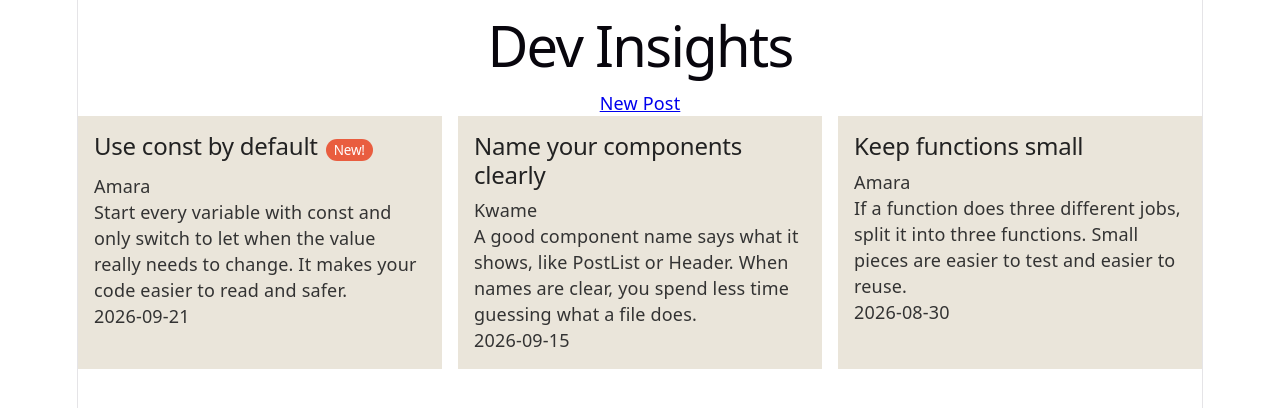
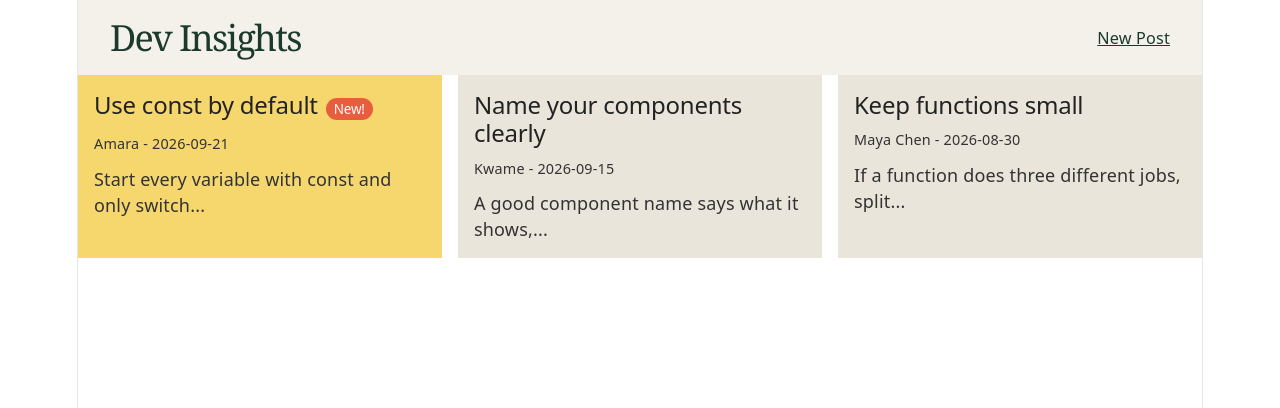
Before and after one commit to iclaudiaadeline/mini-blog, a React (Vite) app: page / in a window 1280 px wide. Shown: the top 408 px of the page. Built offline with nearby package versions, Linux system fonts and the light colour scheme.

Commit message:
feat: enhance Header and Post components with styling updates and improve Post metadata display

```diff
--- a/src/components/Header.tsx
+++ b/src/components/Header.tsx
@@ -2,7 +2,7 @@ import withLogger from '../hoc/withLogger';
 
 function Header() {
   return (
-    <header>
+    <header className="site-header">
       <h1>{'Dev Insights'}</h1>
       <nav>
         <a href="#">{'New Post'}</a>
--- a/src/components/Post.tsx
+++ b/src/components/Post.tsx
@@ -7,12 +7,16 @@ interface PostProps {
 }
 function Post({ post }: PostProps) {
     const isNew = Date.now() - new Date(post.date).getTime() < 24 * 60 * 60 * 1000;
+    const preview = post.content.split(' ').slice(0, 8).join(' ') + '...';
     return (
-      <article className="post-card">
+      <article
+      className="post-card"
+      style={{ backgroundColor: post.author === 'Amara' ? '#f5d76e' : undefined
+
+      }}>
         <h2>{post.title}{isNew && <span className="new-badge">New!</span>}</h2>
-        <p>{post.author}</p>
-        <p>{post.content}</p>
-        <p>{post.date}</p>
+        <p className="post-meta">{post.author} - {post.date}</p>
+        <p>{preview}</p>
       </article>
     );
 }
--- a/src/components/PostList.tsx
+++ b/src/components/PostList.tsx
@@ -20,7 +20,7 @@ const posts: PostType[] = [
   {
     id: 3,
     title: 'Keep functions small',
-    author: 'Amara',
+    author: 'Maya Chen',
     content: 'If a function does three different jobs, split it into three functions. Small pieces are easier to test and easier to reuse.',
     date: '2026-08-30',
   },
--- a/src/styles/posts.css
+++ b/src/styles/posts.css
@@ -29,3 +29,29 @@
   max-width: 1200px;
   margin: 0 auto;
 }
+
+.post-meta {
+  font-size: 0.8rem;
+  color: #555;
+  margin: 0 0 8px;
+}
+
+.site-header {
+  display: flex;
+  justify-content: space-between;
+  align-items: center;
+  background-color: #f4f1ea;
+  padding: 24px 32px;
+}
+
+.site-header h1 {
+  font-family: Georgia, serif;
+  color: #1b3a2b;
+  font-size: 2rem;
+  margin: 0;
+}
+
+.site-header a {
+  font-size: 0.9rem;
+  color: #1b3a2b;
+}
```
